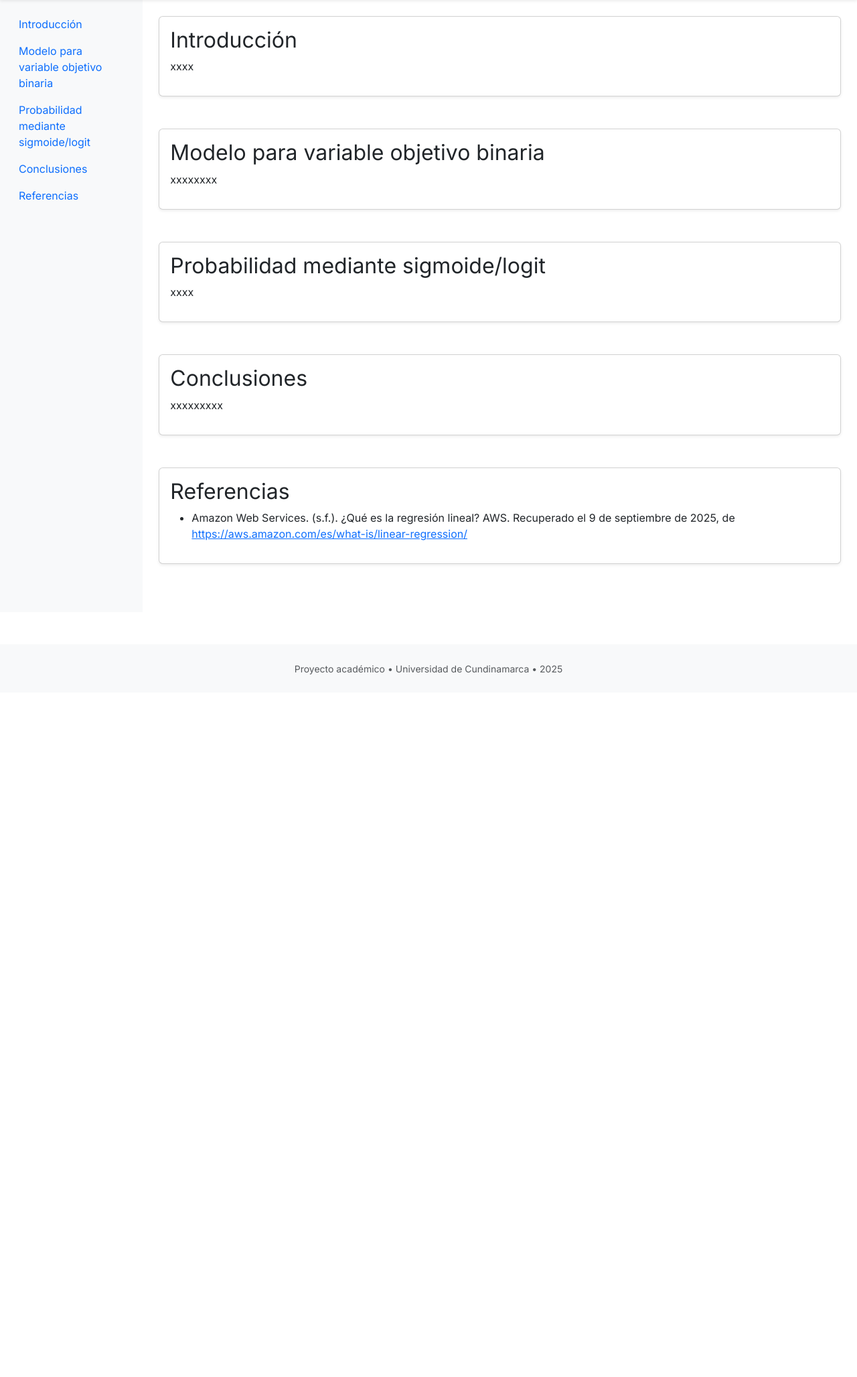
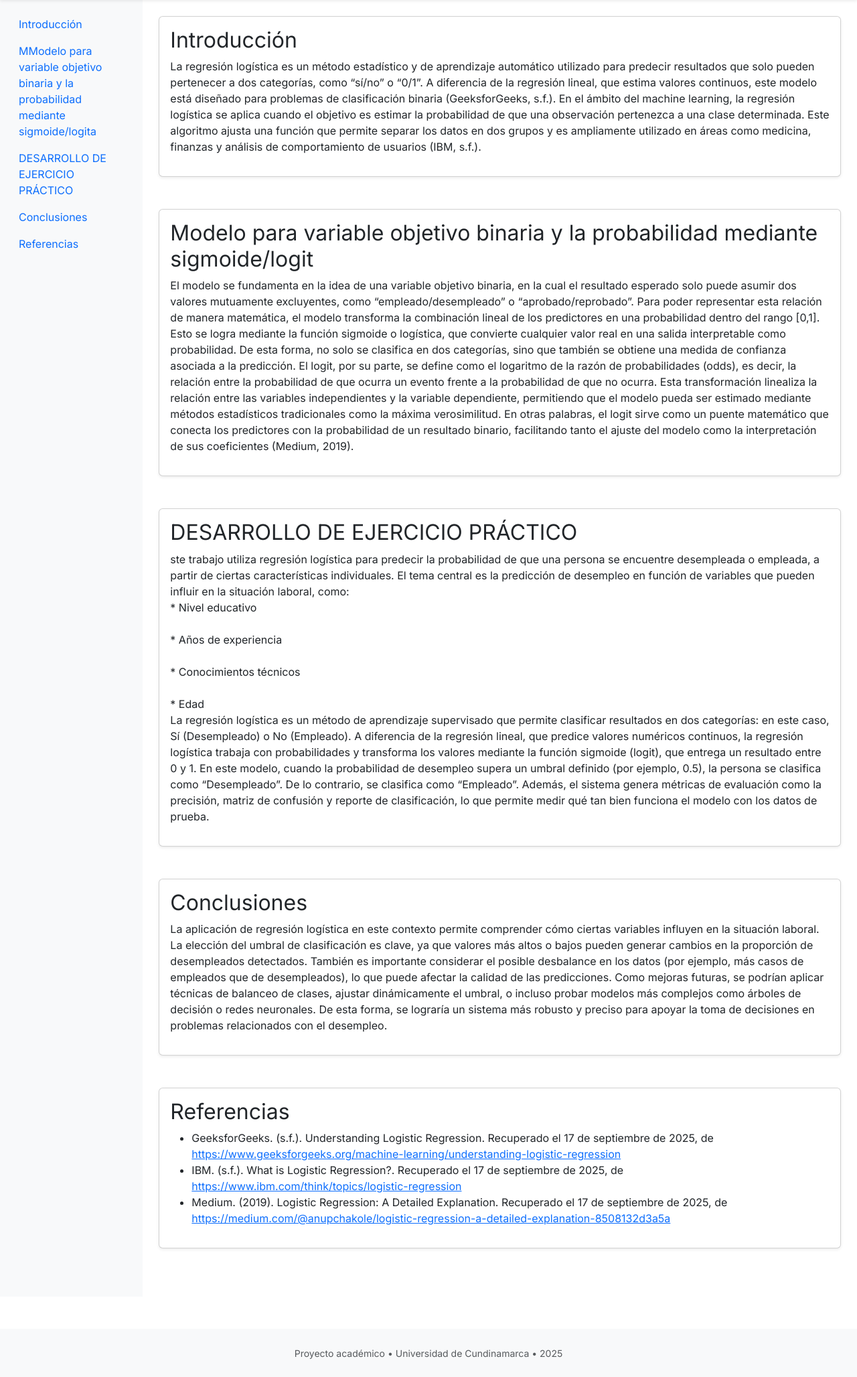
Before and after one commit to emily-180/RepoTareasML, a Flask app: page /conceptoLogistica in a window 1280 px wide. Shown: the part 56-2112 px from the top of the page at 67% size. Before the commit the page ends 1063 px from the top, so only its background shows below. Run offline with Flask 3, Linux system fonts and the light colour scheme.

Commit message:
Anadir conceptos logistica

```diff
--- a/templates/conceptoLogistica.html
+++ b/templates/conceptoLogistica.html
@@ -69,8 +69,8 @@
                 <div class="position-sticky pt-3">
                     <ul class="nav flex-column">
                         <li class="nav-item"><a class="nav-link" href="#intro">Introducción</a></li>
-                        <li class="nav-item"><a class="nav-link" href="#regresion">Modelo para variable objetivo binaria</a></li>
-                        <li class="nav-item"><a class="nav-link" href="#linealidad">Probabilidad mediante sigmoide/logit</a></li>
+                        <li class="nav-item"><a class="nav-link" href="#regresion">MModelo para variable objetivo binaria y la probabilidad mediante sigmoide/logita</a></li>
+                        <li class="nav-item"><a class="nav-link" href="#dessallo">DESARROLLO DE EJERCICIO PRÁCTICO</a></li>
                         <li class="nav-item"><a class="nav-link" href="#conclusiones">Conclusiones</a></li>
                         <li class="nav-item"><a class="nav-link" href="#referencias">Referencias</a></li>
                     </ul>
@@ -83,7 +83,9 @@
                     <div class="card shadow-sm">
                         <div class="card-body">
                             <h2>Introducción</h2>
-                            <p>xxxx
+                            <p>La regresión logística es un método estadístico y de aprendizaje automático utilizado para predecir resultados que solo pueden pertenecer a dos categorías, como “sí/no” o “0/1”. A diferencia de la regresión lineal, que estima valores continuos, este modelo está diseñado para problemas de clasificación binaria (GeeksforGeeks, s.f.).
+En el ámbito del machine learning, la regresión logística se aplica cuando el objetivo es estimar la probabilidad de que una observación pertenezca a una clase determinada. Este algoritmo ajusta una función que permite separar los datos en dos grupos y es ampliamente utilizado en áreas como medicina, finanzas y análisis de comportamiento de usuarios (IBM, s.f.).
+
                             </p>
                         </div>
                     </div>
@@ -92,18 +94,28 @@
                 <section id="regresion" class="mb-5">
                     <div class="card shadow-sm">
                         <div class="card-body">
-                            <h2>Modelo para variable objetivo binaria</h2>
-                            <p>xxxxxxxx
+                            <h2>Modelo para variable objetivo binaria y la probabilidad mediante sigmoide/logit</h2>
+                            <p>El modelo se fundamenta en la idea de una variable objetivo binaria, en la cual el resultado esperado solo puede asumir dos valores mutuamente excluyentes, como “empleado/desempleado” o “aprobado/reprobado”. Para poder representar esta relación de manera matemática, el modelo transforma la combinación lineal de los predictores en una probabilidad dentro del rango [0,1]. Esto se logra mediante la función sigmoide o logística, que convierte cualquier valor real en una salida interpretable como probabilidad. De esta forma, no solo se clasifica en dos categorías, sino que también se obtiene una medida de confianza asociada a la predicción.
+                            El logit, por su parte, se define como el logaritmo de la razón de probabilidades (odds), es decir, la relación entre la probabilidad de que ocurra un evento frente a la probabilidad de que no ocurra. Esta transformación linealiza la relación entre las variables independientes y la variable dependiente, permitiendo que el modelo pueda ser estimado mediante métodos estadísticos tradicionales como la máxima verosimilitud. En otras palabras, el logit sirve como un puente matemático que conecta los predictores con la probabilidad de un resultado binario, facilitando tanto el ajuste del modelo como la interpretación de sus coeficientes (Medium, 2019).
+
                             </p>
                         </div>
                     </div>
                 </section>
 
-                <section id="linealidad" class="mb-5">
+                <section id="dessallo" class="mb-5">
                     <div class="card shadow-sm">
                         <div class="card-body">
-                            <h2>Probabilidad mediante sigmoide/logit</h2>
-                            <p>xxxx
+                            <h2>DESARROLLO DE EJERCICIO PRÁCTICO</h2>
+                            <p>ste trabajo utiliza regresión logística para predecir la probabilidad de que una persona se encuentre desempleada o empleada, a partir de ciertas características individuales.
+                            El tema central es la predicción de desempleo en función de variables que pueden influir en la situación laboral, como:
+                            <br>* Nivel educativo<br>
+                            <br>* Años de experiencia<br>
+                            <br>* Conocimientos técnicos <br>
+                            <br>* Edad<br>
+                            La regresión logística es un método de aprendizaje supervisado que permite clasificar resultados en dos categorías: en este caso, Sí (Desempleado) o No (Empleado). A diferencia de la regresión lineal, que predice valores numéricos continuos, la regresión logística trabaja con probabilidades y transforma los valores mediante la función sigmoide (logit), que entrega un resultado entre 0 y 1.
+                            En este modelo, cuando la probabilidad de desempleo supera un umbral definido (por ejemplo, 0.5), la persona se clasifica como “Desempleado”. De lo contrario, se clasifica como “Empleado”.
+                            Además, el sistema genera métricas de evaluación como la precisión, matriz de confusión y reporte de clasificación, lo que permite medir qué tan bien funciona el modelo con los datos de prueba.
                             </p>
                         </div>
                     </div>
@@ -113,7 +125,9 @@
                     <div class="card shadow-sm">
                         <div class="card-body">
                             <h2>Conclusiones</h2>
-                            <p>xxxxxxxxx</p>
+                            <p>La aplicación de regresión logística en este contexto permite comprender cómo ciertas variables influyen en la situación laboral. La elección del umbral de clasificación es clave, ya que valores más altos o bajos pueden generar cambios en la proporción de desempleados detectados. También es importante considerar el posible desbalance en los datos (por ejemplo, más casos de empleados que de desempleados), lo que puede afectar la calidad de las predicciones.
+                        Como mejoras futuras, se podrían aplicar técnicas de balanceo de clases, ajustar dinámicamente el umbral, o incluso probar modelos más complejos como árboles de decisión o redes neuronales. De esta forma, se lograría un sistema más robusto y preciso para apoyar la toma de decisiones en problemas relacionados con el desempleo.
+</p>
                         </div>
                     </div>
                 </section>
@@ -124,13 +138,25 @@
                             <h2>Referencias</h2>
                             <ul>
                                 <li>
-                                    Amazon Web Services. (s.f.). ¿Qué es la regresión lineal? AWS. Recuperado el 9 de
-                                    septiembre de 2025, de
-                                    <a href="https://aws.amazon.com/es/what-is/linear-regression/" target="_blank">
-                                        https://aws.amazon.com/es/what-is/linear-regression/
+                                    GeeksforGeeks. (s.f.). Understanding Logistic Regression. Recuperado el 17 de septiembre de 2025, de
+                                    <a href="https://www.geeksforgeeks.org/machine-learning/understanding-logistic-regression" target="_blank">
+                                        https://www.geeksforgeeks.org/machine-learning/understanding-logistic-regression
+                                    </a>
+                                </li>
+                                <li>
+                                    IBM. (s.f.). What is Logistic Regression?. Recuperado el 17 de septiembre de 2025, de
+                                    <a href="https://www.ibm.com/think/topics/logistic-regression" target="_blank">
+                                        https://www.ibm.com/think/topics/logistic-regression
+                                    </a>
+                                </li>
+                                <li>
+                                    Medium. (2019). Logistic Regression: A Detailed Explanation. Recuperado el 17 de septiembre de 2025, de
+                                    <a href="https://medium.com/@anupchakole/logistic-regression-a-detailed-explanation-8508132d3a5a" target="_blank">
+                                        https://medium.com/@anupchakole/logistic-regression-a-detailed-explanation-8508132d3a5a
                                     </a>
                                 </li>
                             </ul>
+
                         </div>
                     </div>
                 </section>
```
